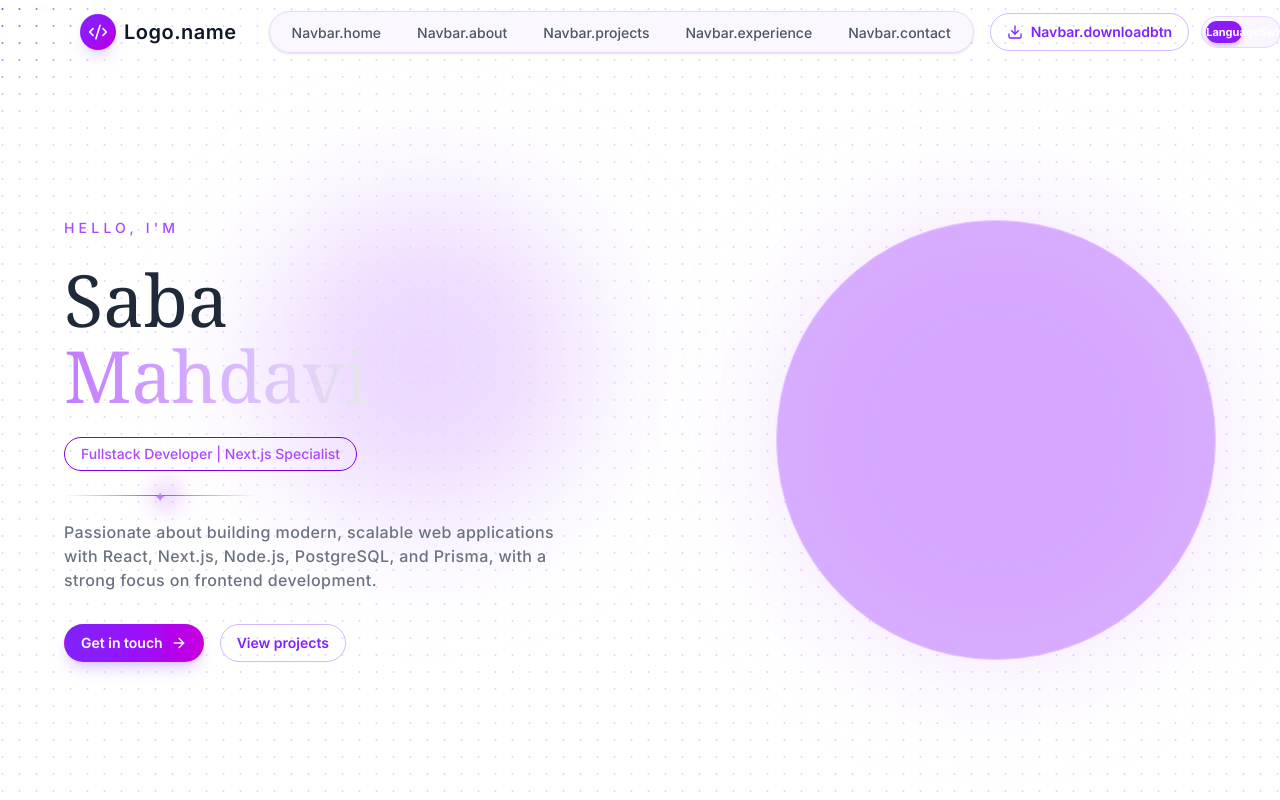
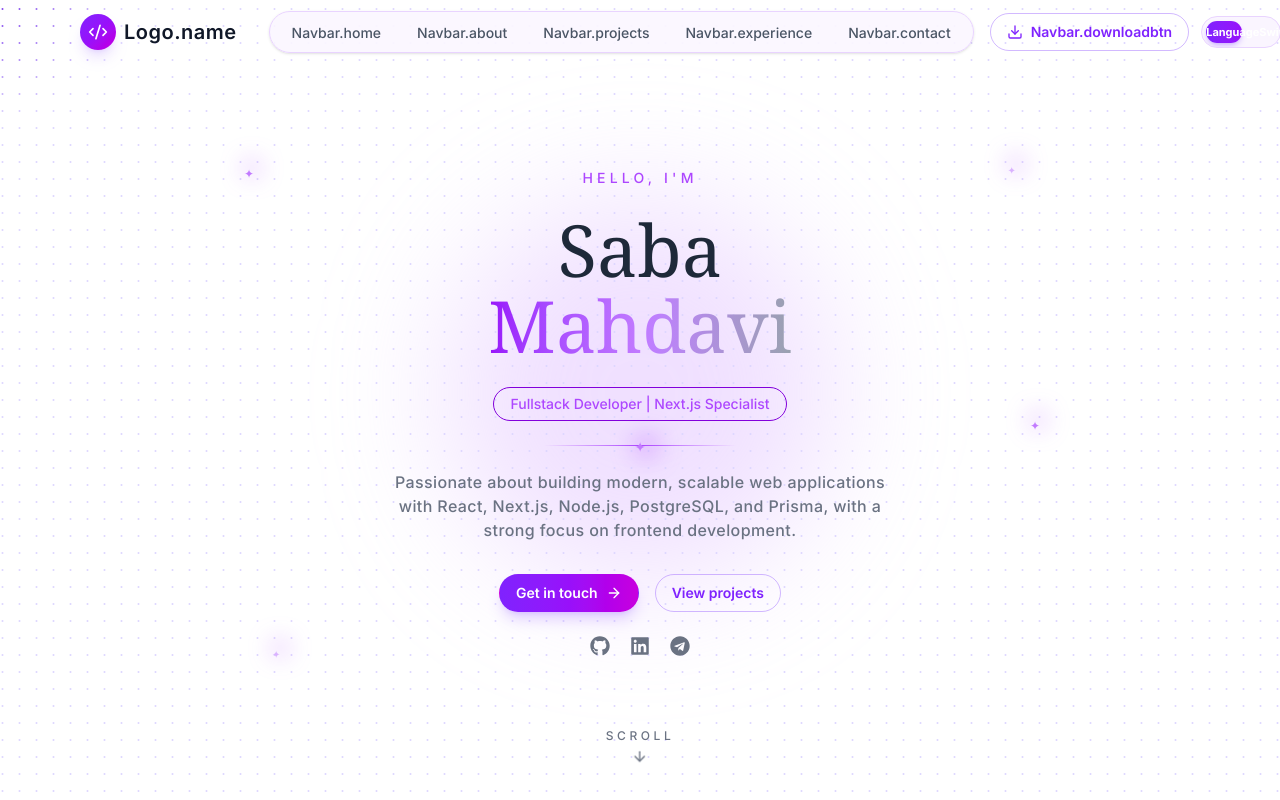
Before and after one commit to Sabamahdavi84/portfolio-website, a Next.js app in the folder portfolio/: page /en in a window 1280 px wide. Built offline with nearby package versions, Linux system fonts and the light colour scheme.

Commit message:
<main>[hero]:edited hero section

```diff
--- a/portfolio/components/hero/Hero.tsx
+++ b/portfolio/components/hero/Hero.tsx
@@ -4,20 +4,21 @@ import DotGrid from "./background";
 import { useTheme } from "@/app/theme/ThemeContext";
 import { useLocale } from "next-intl";
 import LinkButton from "../ui/LinkButton";
-import { LucideArrowLeft, LucideArrowRight } from "lucide-react";
-import Image from "next/image";
+import { LucideArrowDown, LucideArrowLeft, LucideArrowRight, LucideMail } from "lucide-react";
+import { FaGithub, FaLinkedin, FaTelegram } from "react-icons/fa";
 
 export default function Hero(){
     const { theme } = useTheme();
     const isDark = theme === "dark";
-    const locale=useLocale();
+    const locale = useLocale();
 
     return(
         <section id="home" className="relative min-h-screen overflow-hidden
-        flex items-center pt-30 py-10">
+        flex items-center justify-center pt-20 py-8">
             {/* background glow */}
-            <div className={`absolute ${locale==='fa'? "right-1/12" :"left-1/3"} top-1/4 -translate-x-1/2 w-80 h-80 rounded-full
-            blur-3xl bg-purple-300/50 dark:bg-purple-800/30`}/>
+            <div className="absolute left-1/2 top-1/4 -translate-x-1/2 w-96 h-96 rounded-full
+            blur-3xl bg-purple-300/40 dark:bg-purple-900/40"/>
+
             {/* background */}
             <div className="inset-0 absolute">
                   <DotGrid
@@ -32,59 +33,88 @@ export default function Hero(){
                    returnDuration={1.5}
                    />
             </div>
+
             {/* content */}
-            <div className="relative -10 w-[90%] mx-auto grid grid-cols-1
-            lg:grid-cols-2 gap-6 items-center">
-                {/* left side */}
-                <div className="space-y-6">
+            <div className="relative z-10 w-[90%] max-w-3xl mx-auto flex flex-col items-center text-center space-y-6">
+
                 <span className="block text-purple-500 dark:text-purple-400 text-sm tracking-[0.3em] font-medium">
                      HELLO, I'M
                 </span>
 
                 <h1 className="font-serif text-6xl md:text-7xl leading-[1.05] text-gray-800 dark:text-gray-100">
                      Saba <br />
-                       <span className="bg-gradient-to-r from-purple-400 via-purple-300 to-gray-200 dark:from-purple-300 dark:via-purple-200 dark:to-white bg-clip-text text-transparent">
+                   <span className="bg-gradient-to-r from-purple-600 via-purple-400 to-gray-400 dark:from-purple-500 dark:via-violet-400 dark:to-purple-200 bg-clip-text text-transparent">
                     Mahdavi
                   </span>
                 </h1>
+                 {/* stars */}
+              <div className="absolute -top-2 -left-3">
+               <div className="relative">
+               <div className="absolute inset-0 w-4 h-4 rounded-full bg-purple-500/40 blur-md" />
+               <span className="relative text-purple-400 text-xs">✦</span>
+              </div>
+             </div>
+
+        <div className="absolute -top-3 right-2">
+           <div className="relative">
+            <div className="absolute inset-0 w-4 h-4 rounded-full bg-purple-500/40 blur-md" />
+            <span className="relative text-purple-300 text-[10px]">✦</span>
+        </div>
+       </div>
+
+       <div className="absolute top-1/2 -right-4 -translate-y-1/2">
+          <div className="relative">
+            <div className="absolute inset-0 w-4 h-4 rounded-full bg-purple-500/40 blur-md" />
+            <span className="relative text-purple-400 text-xs">✦</span>
+        </div>
+      </div>
+
+      <div className="absolute -bottom-2 left-4">
+        <div className="relative">
+            <div className="absolute inset-0 w-4 h-4 rounded-full bg-purple-500/40 blur-md" />
+            <span className="relative text-purple-300 text-[10px]">✦</span>
+        </div>
+       </div>
+
+
                  <span className="inline-block px-4 py-1.5 rounded-full
                  text-purple-500 dark:text-purple-400 text-sm border border-purple-700">
                     Fullstack Developer | Next.js Specialist
                 </span>
 
                 {/* divider */}
-                    <div className="relative flex items-center w-48">
+                <div className="relative flex items-center w-48 justify-center">
                     <div className="flex-1 h-px bg-gradient-to-r from-transparent via-purple-500 to-transparent" />
                     <div className="absolute left-1/2 -translate-x-1/2">
                         <div className="relative">
-                       {/* Glow */}
                             <div className="absolute inset-0 w-6 h-6 rounded-full bg-purple-500/40 blur-md" />
-
-                       {/* Star */}
                             <span className="relative text-purple-400 text-sm">✦</span>
                         </div>
                     </div>
                 </div>
+
                 <p className="text-gray-500 max-w-lg tracking-wide">
                     Passionate about building modern, scalable web applications with React, Next.js, Node.js, PostgreSQL, and Prisma, with a strong focus on frontend development.
                 </p>
 
-
-                    <div className="flex items-center gap-4 pt-2">
+                <div className="flex items-center justify-center gap-4 pt-2 mb-2">
                     <LinkButton text="Get in touch" href="#contact" rounded icon={locale === "fa" ? LucideArrowLeft : LucideArrowRight}/>
                     <LinkButton text="View projects" href="#projects" rounded variant="outline"/>
                 </div>
+                                     {/* social + scroll */}
+                    <div className="flex items-center justify-between pt-4 mb-6 max-w-md">
+                        <div className="flex items-center gap-5 text-gray-500 dark:text-gray-400">
+                             <a href="https://github.com/Sabamahdavi84" className="hover:text-purple-500 transition-colors"><FaGithub size={20} /></a>
+                             <a href="#" className="hover:text-purple-500 transition-colors"><FaLinkedin size={20} /></a>
+                           <a href="#" className="hover:text-purple-500 transition-colors"><FaTelegram size={20} /></a>
                          </div>
-                {/* right side */}
-                <div className="flex justify-center lg:justify-end">
-                    <div className="relative w-85 h-85 md:w-110 md:h-110 rounded-full
-                    bg-purple-300 dark:bg-purple-800/50 background-blur-md border border-purple-200 dark:border-purple-700/50 flex items-center justify-center">
-                        {/* image glow */}
-                        <div className="absolute inset-0 rounded-full bg-purple-400/20
-                        blur-3xl"/>
-                        {/* <Image fill src="/images/profile.jpg" alt="profile" className="z-10 object-cover rounded-full"/> */}
+
                      </div>
             </div>
+             {/* scroll indicator */}
+            <div className="absolute bottom-8 left-1/2 -translate-x-1/2 flex flex-col items-center gap-2 z-10">
+                <span className="text-gray-500 dark:text-gray-400 text-xs tracking-[0.3em]">SCROLL</span>
+                <LucideArrowDown className="w-4 h-4 text-gray-500 dark:text-gray-400 animate-bounce" />
             </div>
         </section>
     )
--- a/portfolio/package.json
+++ b/portfolio/package.json
@@ -18,6 +18,7 @@
     "next-intl": "^4.13.2",
     "react": "19.2.4",
     "react-dom": "19.2.4",
+    "react-icons": "^5.7.0",
     "tailwind-merge": "^3.6.0"
   },
   "devDependencies": {
```
Also changed, not shown: 1 other file (tests, documents, lock files or other folders). Lines whose indentation alone changed are shown as unchanged.
